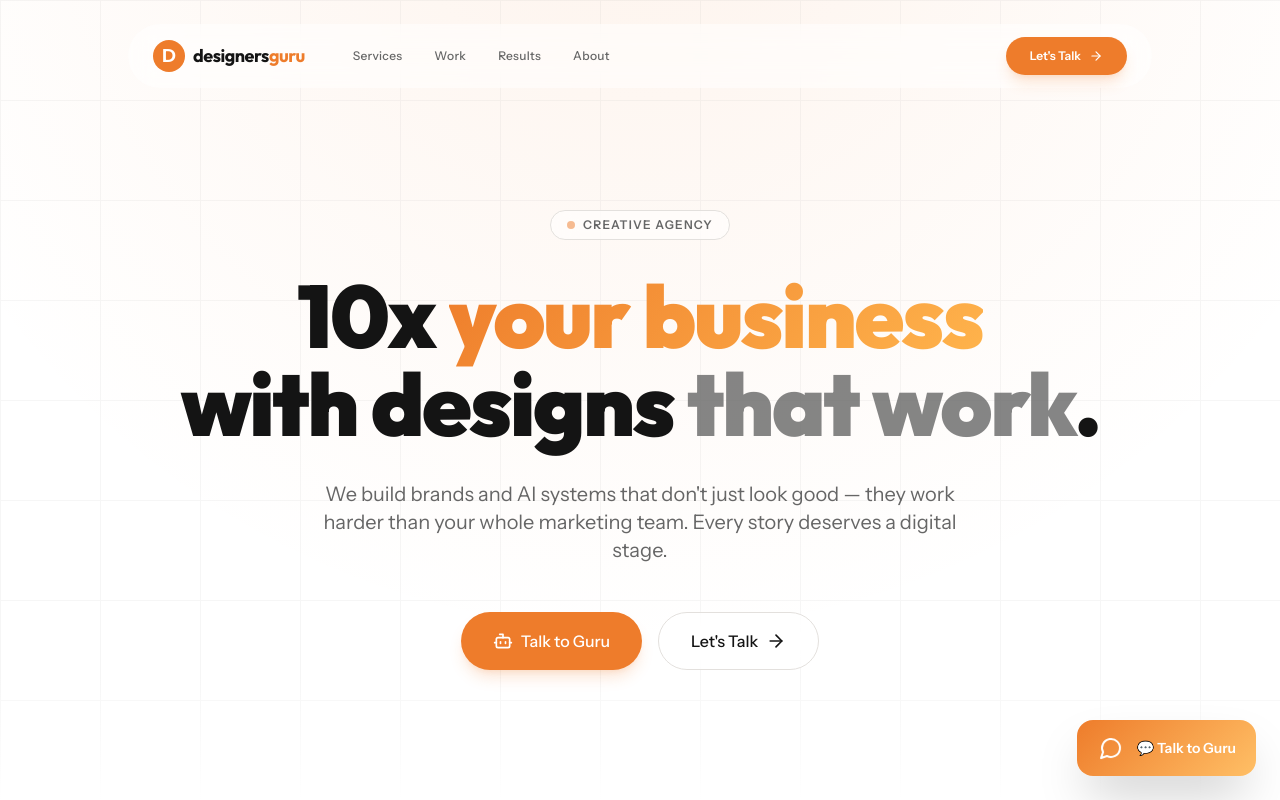
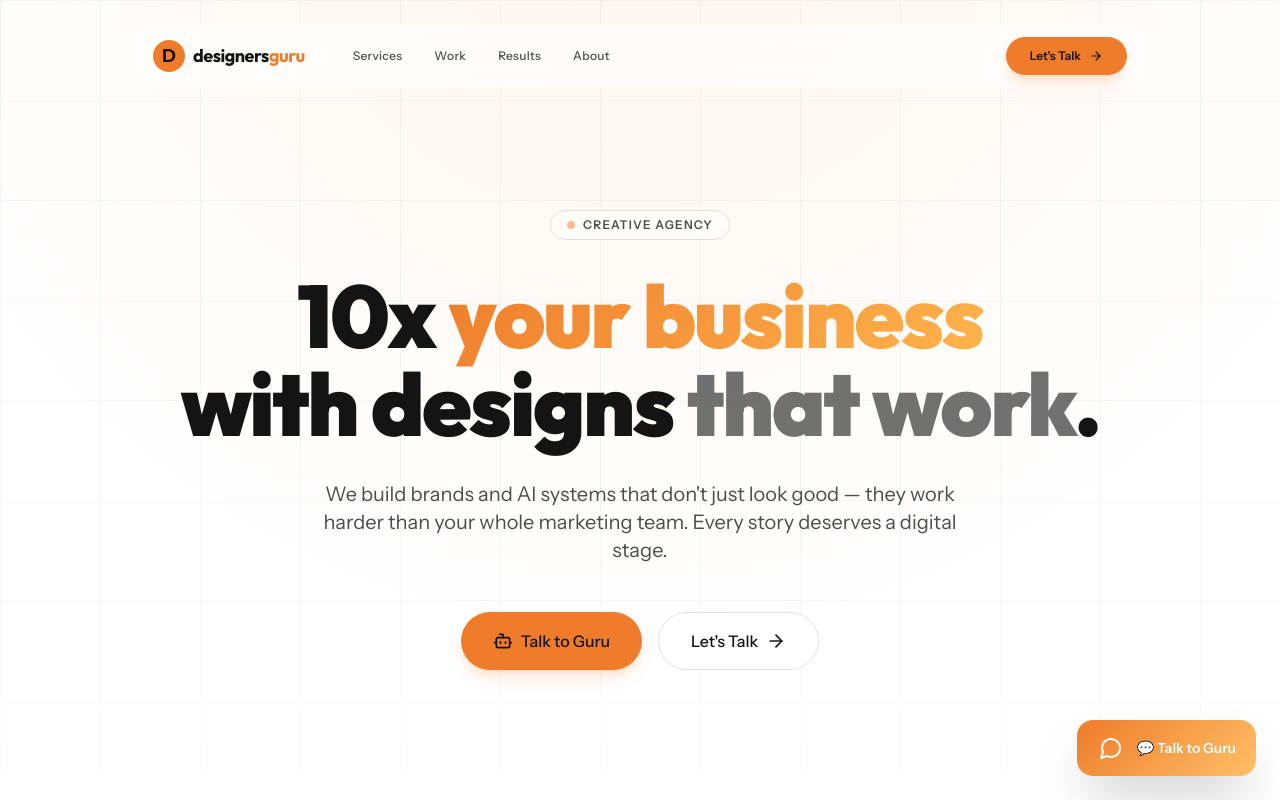
Before and after one commit to savvysquare/designersguru, a React (Vite) app: page / in a window 1280 px wide. Shown: the top 800 px of the page. Built offline with nearby package versions, Linux system fonts and the light colour scheme; the HTML template or start-up script is replaced by a standard one.

Commit message:
fix: address text contrast and image headroom

```diff
--- a/src/components/AboutSection.tsx
+++ b/src/components/AboutSection.tsx
@@ -56,10 +56,10 @@ const AboutSection = () => {
                 <img
                   src={member.image}
                   alt={member.name}
-                  className="w-full h-full object-cover grayscale opacity-80 group-hover:grayscale-0 group-hover:opacity-100 transform group-hover:scale-105 transition-all duration-700 ease-out"
+                  className="w-full h-full object-cover object-top grayscale opacity-80 group-hover:grayscale-0 group-hover:opacity-100 transform group-hover:scale-105 transition-all duration-700 ease-out"
                   loading="lazy"
                 />
-                <div className="absolute inset-0 bg-gradient-to-t from-background via-transparent to-transparent opacity-60 group-hover:opacity-40 transition-opacity duration-300" />
+                <div className="absolute inset-0 bg-gradient-to-t from-background via-background/20 to-transparent opacity-80 group-hover:opacity-60 transition-opacity duration-300" />
 
                 <div className="absolute top-4 right-4 w-10 h-10 rounded-full bg-background/80 backdrop-blur-md flex items-center justify-center opacity-0 group-hover:opacity-100 transform translate-y-2 group-hover:translate-y-0 transition-all duration-300">
                   <ArrowUpRight className="w-5 h-5 text-foreground" />
--- a/src/components/TestimonialSection.tsx
+++ b/src/components/TestimonialSection.tsx
@@ -28,7 +28,7 @@ const TestimonialSection = () => {
               </div>
               <div>
                 <p className="font-bold text-lg text-background">Ife</p>
-                <p className="text-sm font-semibold tracking-widest text-muted-foreground uppercase opacity-80 mt-1">Founder, Jikona Evalora</p>
+                <p className="text-sm font-semibold tracking-widest text-background/70 uppercase mt-1">Founder, Jikona Evalora</p>
               </div>
             </div>
           </div>
--- a/src/index.css
+++ b/src/index.css
@@ -22,16 +22,16 @@ html {
     --popover-foreground: 0 0% 8%;
 
     --primary: 25 85% 55%;
-    --primary-foreground: 0 0% 100%;
+    --primary-foreground: 0 0% 8%;
 
     --secondary: 30 15% 94%;
     --secondary-foreground: 0 0% 20%;
 
     --muted: 30 10% 93%;
-    --muted-foreground: 0 0% 40%;
+    --muted-foreground: 0 0% 30%;
 
     --accent: 25 85% 55%;
-    --accent-foreground: 0 0% 100%;
+    --accent-foreground: 0 0% 8%;
 
     --destructive: 0 84.2% 60.2%;
     --destructive-foreground: 210 40% 98%;
@@ -61,16 +61,16 @@ html {
     --popover-foreground: 0 0% 98%;
 
     --primary: 25 85% 55%;
-    --primary-foreground: 0 0% 100%;
+    --primary-foreground: 0 0% 8%;
 
     --secondary: 0 0% 12%;
     --secondary-foreground: 0 0% 98%;
 
     --muted: 0 0% 12%;
-    --muted-foreground: 0 0% 65%;
+    --muted-foreground: 0 0% 70%;
 
     --accent: 25 85% 55%;
-    --accent-foreground: 0 0% 100%;
+    --accent-foreground: 0 0% 8%;
 
     --destructive: 0 62.8% 30.6%;
     --destructive-foreground: 0 0% 98%;
```
